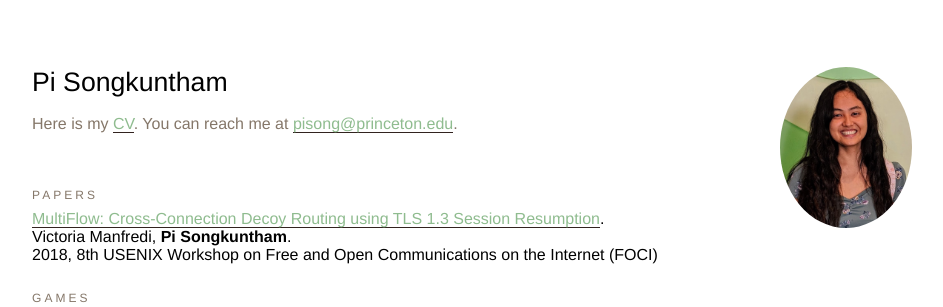
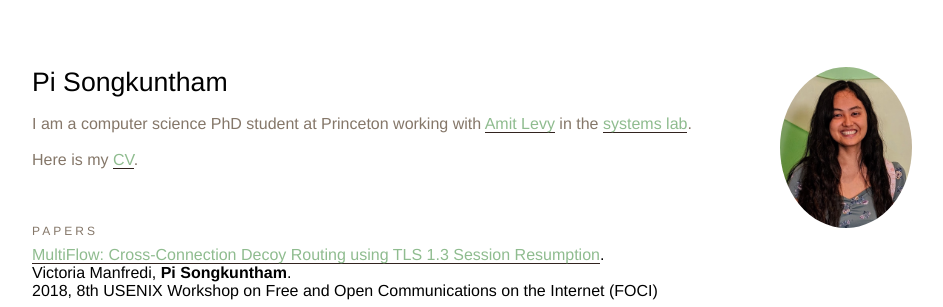
Before and after one commit to pisimulation/pisimulation.github.io, a plain HTML site: page index.html in a window 1280 px wide. Shown: the top 307 px of the page, without its empty margins (168-1111 px from the left). Drawn offline with Linux system fonts and the light colour scheme.

Commit message:
added amit

```diff
--- a/index.html
+++ b/index.html
@@ -17,7 +17,8 @@
         Pi Songkuntham
       </div>
       <div class="subsubtitle">
-          <p>Here is my <a href="./assets/cv.pdf">CV</a>. You can reach me at <a href="mailto:pisong@princeton.edu">pisong@princeton.edu</a>.</p>
+	      <p>I am a computer science PhD student at Princeton working with <a href="https://amitlevy.com/">Amit Levy</a> in the <a href="https://sns.cs.princeton.edu/">systems lab</a>.</p>
+	      <p>Here is my <a href="./assets/cv.pdf">CV</a>.</p>
       </div>
     </div>
     <div class="content">
```
